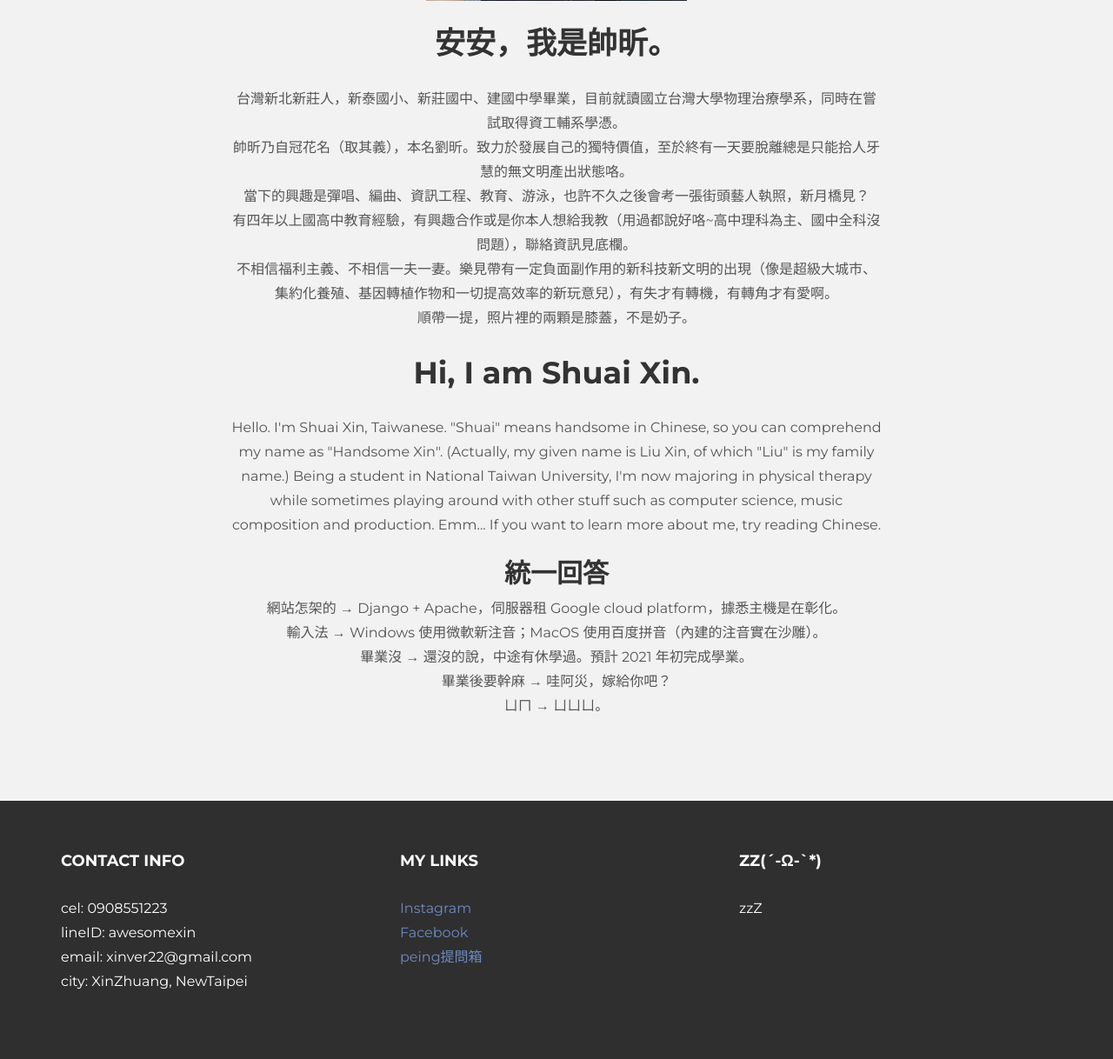
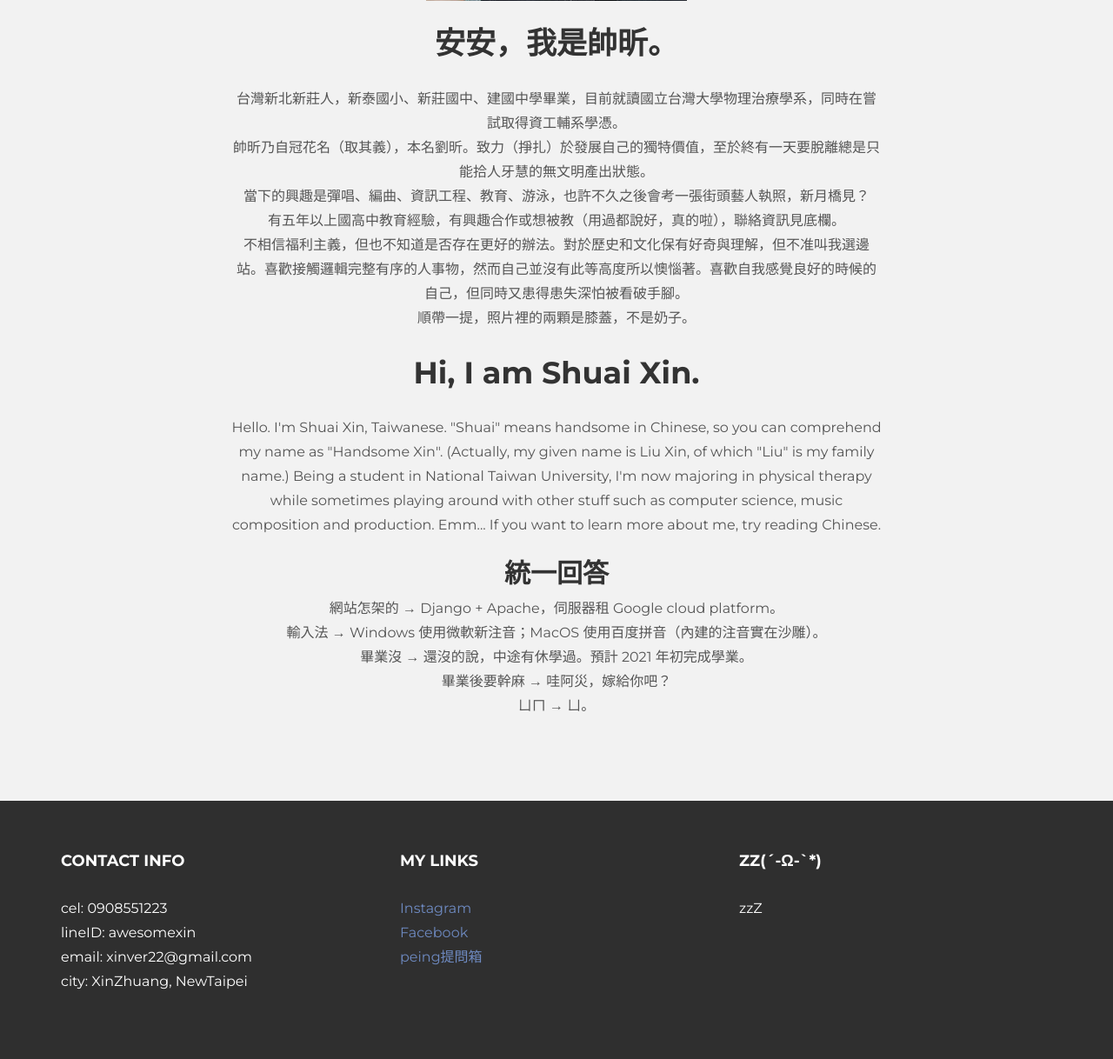
Before and after one commit to Shuai-Xin/sxsite, a Django app: page / in a window 1280 px wide. Shown: the part 660-1878 px from the top of the page at 87% size. Run offline with Django 3.2, Linux system fonts and the light colour scheme; some libraries are stand-ins or nearby versions.

Commit message:
revise intro

```diff
--- a/templates/index.html
+++ b/templates/index.html
@@ -63,10 +63,10 @@
 					<h1>安安，我是帥昕。</h1>
           <p>
             台灣新北新莊人，新泰國小、新莊國中、建國中學畢業，目前就讀國立台灣大學物理治療學系，同時在嘗試取得資工輔系學憑。<br/>
-            帥昕乃自冠花名（取其義），本名劉昕。致力於發展自己的獨特價值，至於終有一天要脫離總是只能拾人牙慧的無文明產出狀態咯。<br/>
+            帥昕乃自冠花名（取其義），本名劉昕。致力（掙扎）於發展自己的獨特價值，至於終有一天要脫離總是只能拾人牙慧的無文明產出狀態。<br/>
             當下的興趣是彈唱、編曲、資訊工程、教育、游泳，也許不久之後會考一張街頭藝人執照，新月橋見？<br/>
-            有四年以上國高中教育經驗，有興趣合作或是你本人想給我教（用過都說好咯~高中理科為主、國中全科沒問題），聯絡資訊見底欄。<br/>
-            不相信福利主義、不相信一夫一妻。樂見帶有一定負面副作用的新科技新文明的出現（像是超級大城市、集約化養殖、基因轉植作物和一切提高效率的新玩意兒），有失才有轉機，有轉角才有愛啊。<br/>
+            有五年以上國高中教育經驗，有興趣合作或想被教（用過都說好，真的啦），聯絡資訊見底欄。<br/>
+            不相信福利主義，但也不知道是否存在更好的辦法。對於歷史和文化保有好奇與理解，但不准叫我選邊站。喜歡接觸邏輯完整有序的人事物，然而自己並沒有此等高度所以懊惱著。喜歡自我感覺良好的時候的自己，但同時又患得患失深怕被看破手腳。<br/>
             順帶一提，照片裡的兩顆是膝蓋，不是奶子。<br/>
           </p>
 					<h1>Hi, I am Shuai Xin.</h1>
@@ -80,11 +80,11 @@
           </p>
           <h2>統一回答</h2>
           <p>
-            網站怎架的 → Django + Apache，伺服器租 Google cloud platform，據悉主機是在彰化。<br/>
+            網站怎架的 → Django + Apache，伺服器租 Google cloud platform。<br/>
             輸入法 → Windows 使用微軟新注音；MacOS 使用百度拼音（內建的注音實在沙雕）。<br/>
             畢業沒 → 還沒的說，中途有休學過。預計 2021 年初完成學業。<br/>
             畢業後要幹麻 → 哇阿災，嫁給你吧？<br/>
-            ㄩㄇ → ㄩㄩㄩ。
+            ㄩㄇ → ㄩ。
           </p>
 				</div><!-- /col-lg-8 -->
 			</div><!-- /row -->
```
